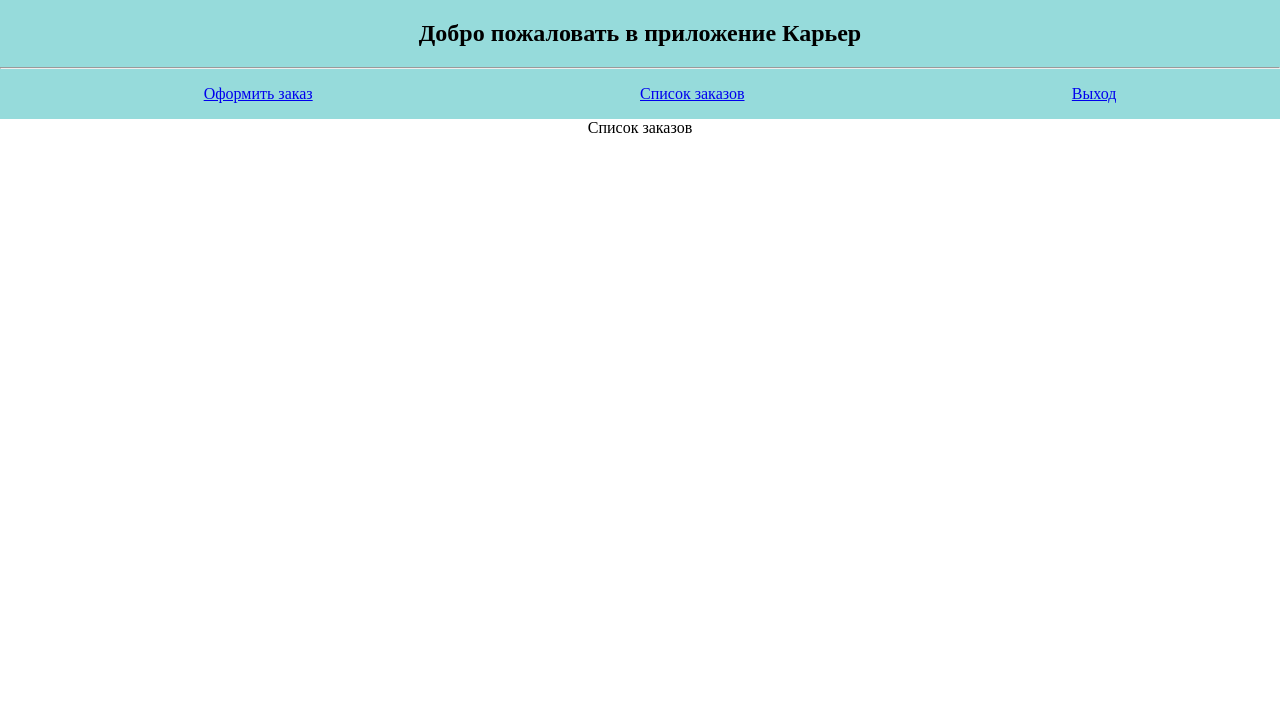
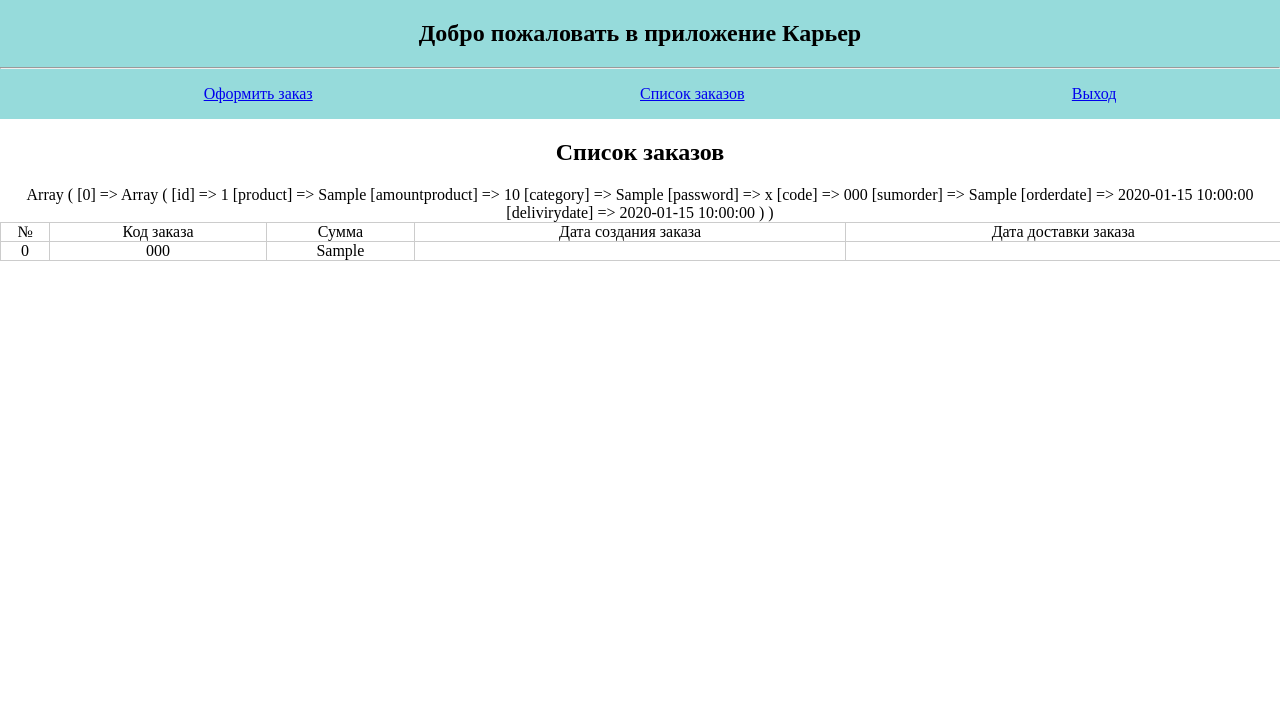
Before and after one commit to andrei300399/php_web_politech, a PHP site: page /pages/orders.php in a window 1280 px wide. Shown: the top 708 px of the page. Run offline with PHP 8.4, Linux system fonts and the light colour scheme; the visitor is signed in with stand-in values (Sample User, id 1); tables that the repository leaves empty or names only in its code hold one stand-in row (values such as "Sample post"); data that the repository does not hold is empty.

Commit message:
add view order

```diff
--- a/assets/css/style.css
+++ b/assets/css/style.css
@@ -47,3 +47,30 @@ footer {
    text-align: center;
    flex: 1;
 }
+
+.table {
+   display: table;
+   width: 100%;
+   border-collapse: collapse;
+}
+
+
+
+.table-row {
+   display: table-row;
+   /* display: flex;
+   /* justify-content: space-around; */
+   /*justify-content: center;
+   align-items: center; */
+
+}
+
+.table-cell {
+   /* border: 1px solid blue;
+   padding: 10px; */
+   display: table-cell;
+   text-align: center;
+   border: none;
+   border: 1px solid #ccc;
+   vertical-align: middle;
+}
--- a/controllers/orders.php
+++ b/controllers/orders.php
@@ -9,6 +9,8 @@ $errMsg = [];
 
 
 $categorys = selectAll('category');
+
+$shortsuminfo = selectAll('shortsuminfo');
 
 function searchProduct($arr, $product){
     for($i=0;$i<=count($arr);$i++){
@@ -32,10 +34,6 @@ if($_SERVER['REQUEST_METHOD'] === 'POST' && isset($_POST['buttonAddProduct'])){
         "product"=>$_POST["product"],
         "amountProduct"=>intval($_POST["amountProduct"]),
     ];
-
-    print_r(gettype($oneProduct["category"]));
-    print_r(gettype($oneProduct["product"]));
-    print_r(gettype($oneProduct["amountProduct"]));
 
     if (!isset($_SESSION["order"])) {
         $_SESSION["order"] = [
@@ -64,34 +62,22 @@ if($_SERVER['REQUEST_METHOD'] === 'POST' && isset($_POST['buttonAddProduct'])){
 if($_SERVER['REQUEST_METHOD'] === 'POST' && isset($_POST['buttonFinishOrder'])){
 
 
-    // $productId = trim($_SESSION["order"]);
+
     $userId = $_SESSION["id"];
     $orderDate = date('Y-m-d');
     $orderCode = $userId."u".time();
+    $diliveryDate = $_POST['deliviryDate'];
 
-    $inserted = insert('order', ['idUser' => $userId ,'orderDate' => $orderDate,'code' => $orderCode ]);
-    echo $inserted;
+    if ($diliveryDate < $orderDate) {
+        array_push($errMsg, "Дата доставки меньше текущей!");
+    } else {
+        $inserted = insert('order', ['idUser' => $userId ,'orderDate' => $orderDate,'code' => $orderCode ]);
+        echo $inserted;
 
-    foreach ($_SESSION["order"] as $product) {
-        insert('productorder', ['idOrder' => $inserted ,'idProduct' => $product['product'],'amountProduct' => $product['amountProduct'] ]);
+        foreach ($_SESSION["order"] as $product) {
+            insert('productorder', ['idOrder' => $inserted ,'idProduct' => $product['product'],'amountProduct' => $product['amountProduct'], 'deliviryDate' => $diliveryDate ]);
+        }
+
     }
 
-    //$orderDate = trim($_SESSION["order"]);
-    // date_default_timezone_set('Europe/Moscow');
-    //print_r();
-    // $pass = trim($_POST['password']);
-    // $login = trim($_POST['login']);
-    // $pass = trim($_POST['password']);
-
-    // if($login === '' || $pass === '') {
-    //     array_push($errMsg, "Не все поля заполнены!");
-    // }else{
-    //     $existence = selectOne('user', ['login' => $login]);
-    //     if($existence && $pass == $existence['password']){
-    //         userAuth($existence);
-    //     }else{
-    //         array_push($errMsg, "Почта либо пароль введены неверно!");
-    //     }
-    // }
-
 }
--- a/database/connect.php
+++ b/database/connect.php
@@ -18,3 +18,11 @@ try{
 }catch (PDOException $i){
     die("Ошибка подключения к базе данных");
 }
+
+
+
+
+    $sql = "set session sql_mode='STRICT_TRANS_TABLES,NO_ZERO_IN_DATE,NO_ZERO_DATE,ERROR_FOR_DIVISION_BY_ZERO,NO_AUTO_CREATE_USER,NO_ENGINE_SUBSTITUTION';";
+
+    $query = $pdo->prepare($sql);
+    $query->execute();
--- a/pages/finishOrder.php
+++ b/pages/finishOrder.php
@@ -21,6 +21,7 @@ if (!$_SESSION["id"]) {
     <?php include(SITE_ROOT."/include/header.php"); ?>
 
     <div class="content">
+    <p class="error-message"><?php echo $errMsg[0]?></p>
         <form action="finishOrder.php" method="post">
 <p>
 <label for="deliviryDate">Дата доставки: </label>
@@ -31,6 +32,9 @@ if (!$_SESSION["id"]) {
        <p>
 <label for="emailUser">Почта для чека: </label>
 <input type="email" id="emailUser" name="emailUser">
+</p>
+<p>
+<input type="checkbox" name="mailCheck" value="mailCheck" />Отправить на почту
 </p>
 <p>
 <label for="carUser">Машина: </label>
--- a/pages/orders.php
+++ b/pages/orders.php
@@ -19,7 +19,46 @@ if (!$_SESSION["id"]) {
     <?php include(SITE_ROOT."/include/header.php"); ?>
 
     <div class="content">
-        Список заказов
+        <h2>Список заказов</h2>
+        <? print_r($shortsuminfo) ?>
+        <div class="table">
+        <div class="table-row">
+                                <div class="table-cell">
+                                №
+                                </div>
+                                <div class="table-cell">
+                                Код заказа
+                                </div>
+                                <div class="table-cell">
+                                Сумма
+                                </div>
+                                <div class="table-cell">
+                                Дата создания заказа
+                                </div>
+                                <div class="table-cell">
+                                Дата доставки заказа
+                                </div>
+        </div>
+        <?php foreach ($shortsuminfo as $key => $item): ?>
+                            <div class="table-row">
+                                <div class="table-cell">
+                                <?=$key; ?>
+                                </div>
+                                <div class="table-cell">
+                                <?=$item['code'] ;?>
+                                </div>
+                                <div class="table-cell">
+                                <?=$item['sumorder']; ?>
+                                </div>
+                                <div class="table-cell">
+                                <?=$item['orderDate']; ?>
+                                </div>
+                                <div class="table-cell">
+                                <?=$item['deliviryDate']; ?>
+                                </div>
+        </div>
+        <?php endforeach; ?>
+    </div>
     </div>
 
     <?php include(SITE_ROOT."/include/footer.php"); ?>
```
Also changed, not shown: vaucher.txt (+10 -6 lines), database/db.php (line endings or trailing spaces).
